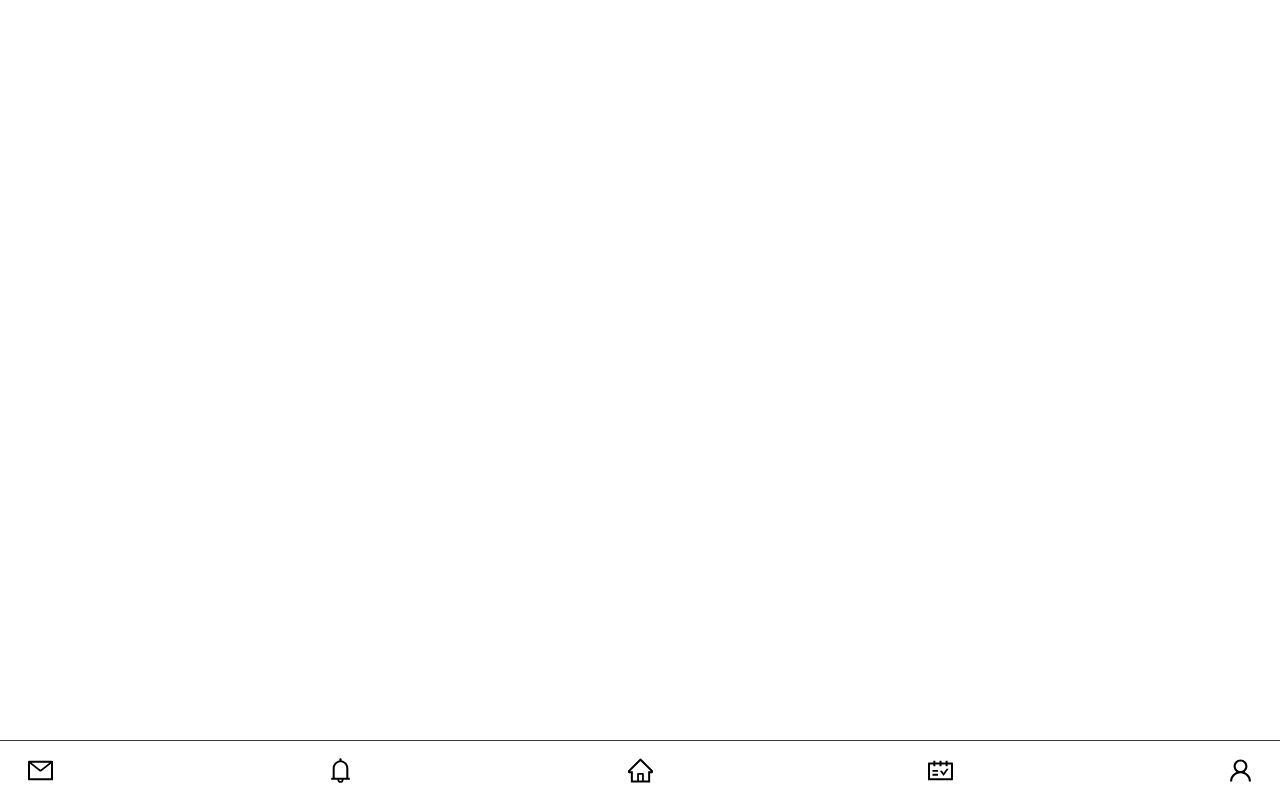
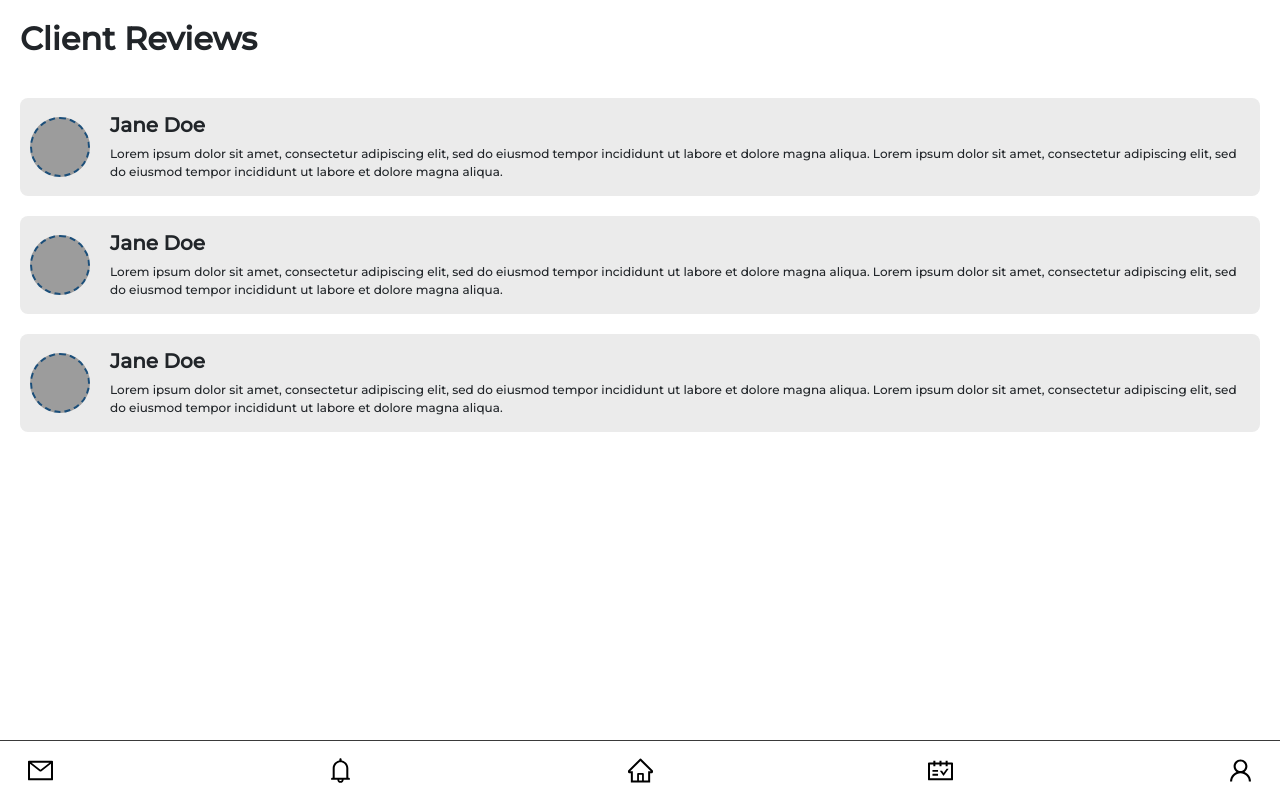
Before and after one commit to Danuja-Kowaski/salon_shahinas_app, a React (Create React App) app in the folder client/: page /admin-client-reviews in a window 1280 px wide. Before the commit this address had no page. Built offline with nearby package versions, Linux system fonts and the light colour scheme.

Commit message:
added review page

```diff
--- a/client/src/App/App.js
+++ b/client/src/App/App.js
@@ -27,6 +27,7 @@ import AdminHome from "./Pages/AdminHome";
 import AdminSchedule from "./Pages/AdminSchedule";
 import ClientRecords from "./Pages/ClientRecords";
 import EmployeeSchedules from "./Pages/EmployeeSchedules";
+import ClientReviews from "./Pages/ClientReviews";
 
 import "./styles.scss";
 
@@ -63,6 +64,10 @@ function App() {
                     path="/admin-employee-schedules"
                     element={<EmployeeSchedules />}
                 />
+                <Route
+                    path="/admin-client-reviews"
+                    element={<ClientReviews />}
+                />
             </Routes>
             <div className="navbar">
                 <CustomLink to="/messages">
--- a/client/src/App/Pages/AdminHome/index.js
+++ b/client/src/App/Pages/AdminHome/index.js
@@ -46,7 +46,7 @@ const AdminHome = () => {
                     </div>
                 </div>
             </a>
-            <a href="/">
+            <a href="/admin-client-reviews">
                 <div className="admin-item">
                     <div className="img-item"></div>
                     <div className="info-item">
--- /dev/null
+++ b/client/src/App/Pages/ClientReviews/index.js
@@ -0,0 +1,53 @@
+import { React } from "react";
+
+import "./styles.sass";
+
+const ClientReviews = () => {
+    return (
+        <div className="review-section">
+            <h2>Client Reviews</h2>
+            <div className="review-item">
+                <div className="img-item"></div>
+                <div className="review-info">
+                    <h5>Jane Doe</h5>
+                    <p>
+                        Lorem ipsum dolor sit amet, consectetur adipiscing elit,
+                        sed do eiusmod tempor incididunt ut labore et dolore
+                        magna aliqua. Lorem ipsum dolor sit amet, consectetur
+                        adipiscing elit, sed do eiusmod tempor incididunt ut
+                        labore et dolore magna aliqua.
+                    </p>
+                </div>
+            </div>
+            <div className="review-item">
+                <div className="img-item"></div>
+                <div className="review-info">
+                    <h5>Jane Doe</h5>
+                    <p>
+                        Lorem ipsum dolor sit amet, consectetur adipiscing elit,
+                        sed do eiusmod tempor incididunt ut labore et dolore
+                        magna aliqua. Lorem ipsum dolor sit amet, consectetur
+                        adipiscing elit, sed do eiusmod tempor incididunt ut
+                        labore et dolore magna aliqua.
+                    </p>
+                </div>
+            </div>
+            <div className="review-item">
+                <div className="img-item"></div>
+                <div className="review-info">
+                    <h5>Jane Doe</h5>
+                    <p>
+                        Lorem ipsum dolor sit amet, consectetur adipiscing elit,
+                        sed do eiusmod tempor incididunt ut labore et dolore
+                        magna aliqua. Lorem ipsum dolor sit amet, consectetur
+                        adipiscing elit, sed do eiusmod tempor incididunt ut
+                        labore et dolore magna aliqua.
+                    </p>
+                </div>
+            </div>
+            <div className="footer"></div>
+        </div>
+    );
+};
+
+export default ClientReviews;
--- /dev/null
+++ b/client/src/App/Pages/ClientReviews/styles.sass
@@ -0,0 +1,44 @@
+@import '../../../styles/variables.sass'
+
+.review-section
+    height: calc(100vh - 60px)
+    width: 100%
+    padding: 20px
+
+    h2
+        font-weight: bold
+        margin-bottom: 40px
+
+    .review-item
+        display: flex
+        flex-direction: row
+        background-color: $secondary
+        align-items: center
+        padding: 15px 10px
+        margin-bottom: 20px
+        border-radius: 8px
+
+        .img-item
+            min-width: 60px
+            height: 60px
+            border-radius: 100%
+            background-color: #9c9c9c
+            border: 2px dashed #1b4e79
+            margin-right: 20px
+
+        .review-info
+
+            h5
+                font-weight: bold
+
+            p
+                font-size: 12px
+                padding: 0
+                margin: 0
+
+    a
+        text-decoration: none
+        color: black
+
+    .footer
+        height: 70px
--- a/client/src/App/Pages/Notifications/index.js
+++ b/client/src/App/Pages/Notifications/index.js
@@ -13,7 +13,7 @@ const Notifications = () => {
                     <p>
                         Lorem ipsum dolor sit amet, consectetur adipiscing elit,
                         sed do eiusmod tempor incididunt ut labore et dolore ma
-                        <span> (Read More)</span>
+                        {/* <span> (Read More)</span> */}
                     </p>
                 </div>
             </div>
@@ -24,7 +24,7 @@ const Notifications = () => {
                     <p>
                         Lorem ipsum dolor sit amet, consectetur adipiscing elit,
                         sed do eiusmod tempor incididunt ut labore et dolore ma
-                        <span> (Read More)</span>
+                        {/* <span> (Read More)</span> */}
                     </p>
                 </div>
             </div>
@@ -35,7 +35,7 @@ const Notifications = () => {
                     <p>
                         Lorem ipsum dolor sit amet, consectetur adipiscing elit,
                         sed do eiusmod tempor incididunt ut labore et dolore ma
-                        <span> (Read More)</span>
+                        {/* <span> (Read More)</span> */}
                     </p>
                 </div>
             </div>
@@ -46,7 +46,7 @@ const Notifications = () => {
                     <p>
                         Lorem ipsum dolor sit amet, consectetur adipiscing elit,
                         sed do eiusmod tempor incididunt ut labore et dolore ma
-                        <span> (Read More)</span>
+                        {/* <span> (Read More)</span> */}
                     </p>
                 </div>
             </div>
```
